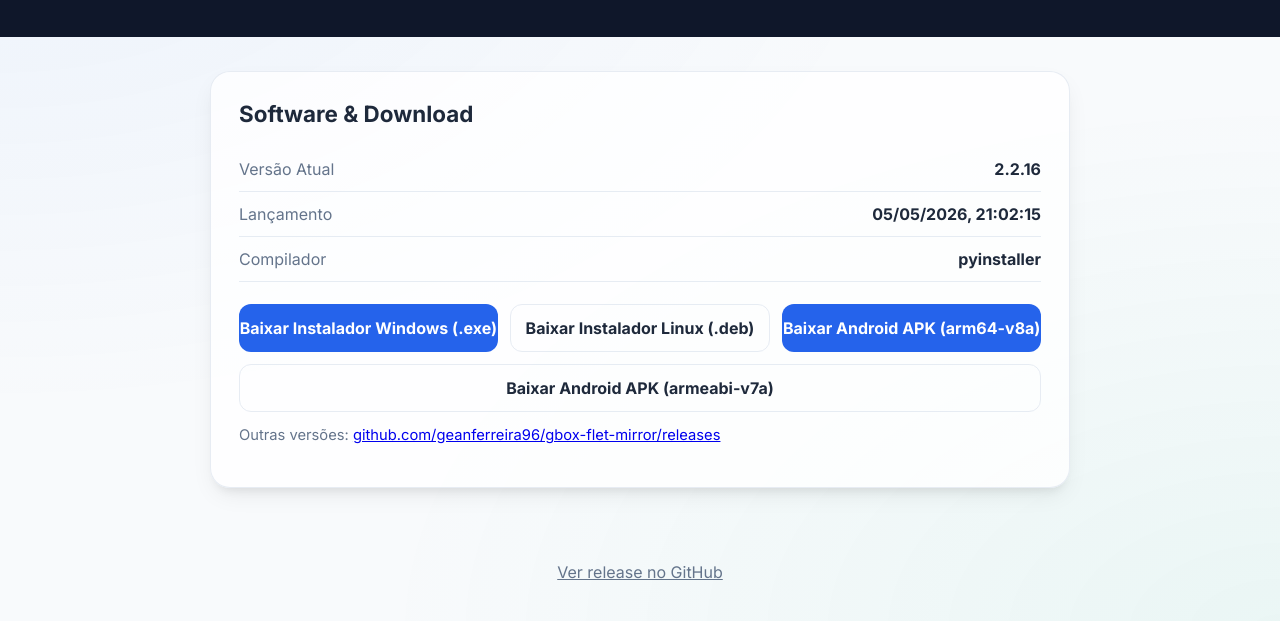
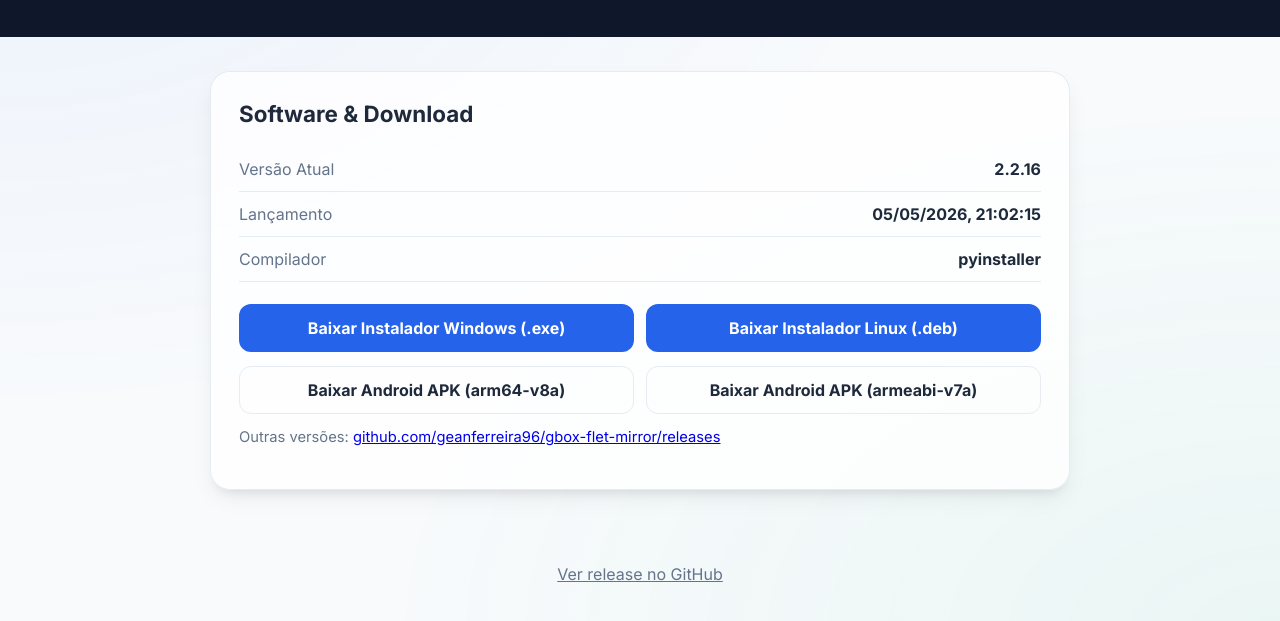
Before and after one commit to geanferreira96/gbox-flet-mirror, a plain HTML site: page docs/index.html in a window 1280 px wide. Shown: the part 123-744 px from the top of the page. Drawn offline with Linux system fonts and the light colour scheme.

Commit message:
Refactor button groups in index.html for better organization and styling; add specific classes for desktop and Android button groups in style.css.

```diff
--- a/docs/index.html
+++ b/docs/index.html
@@ -55,14 +55,16 @@
         <span class="info-value" id="compiler">Carregando...</span>
       </div>
 
-      <div class="button-group">
+      <div class="button-group button-group-desktop">
         <a id="win-installer-link" class="button" href="#" download>
           Baixar Instalador Windows (.exe)
         </a>
-        <a id="linux-installer-link" class="button secondary" href="#" download>
+        <a id="linux-installer-link" class="button" href="#" download>
           Baixar Instalador Linux (.deb)
         </a>
-        <a id="android-v8a-link" class="button" href="#" download>
+      </div>
+      <div class="button-group button-group-android">
+        <a id="android-v8a-link" class="button secondary" href="#" download>
           Baixar Android APK (arm64-v8a)
         </a>
         <a id="android-v7a-link" class="button secondary" href="#" download>
--- a/docs/style.css
+++ b/docs/style.css
@@ -132,8 +132,15 @@ h2 {
 .button-group {
   display: flex;
   gap: 12px;
+  flex-wrap: wrap;
+}
+
+.button-group-desktop {
   margin-top: 22px;
-  flex-wrap: wrap;
+}
+
+.button-group-android {
+  margin-top: 14px;
 }
 
 .button {
```
